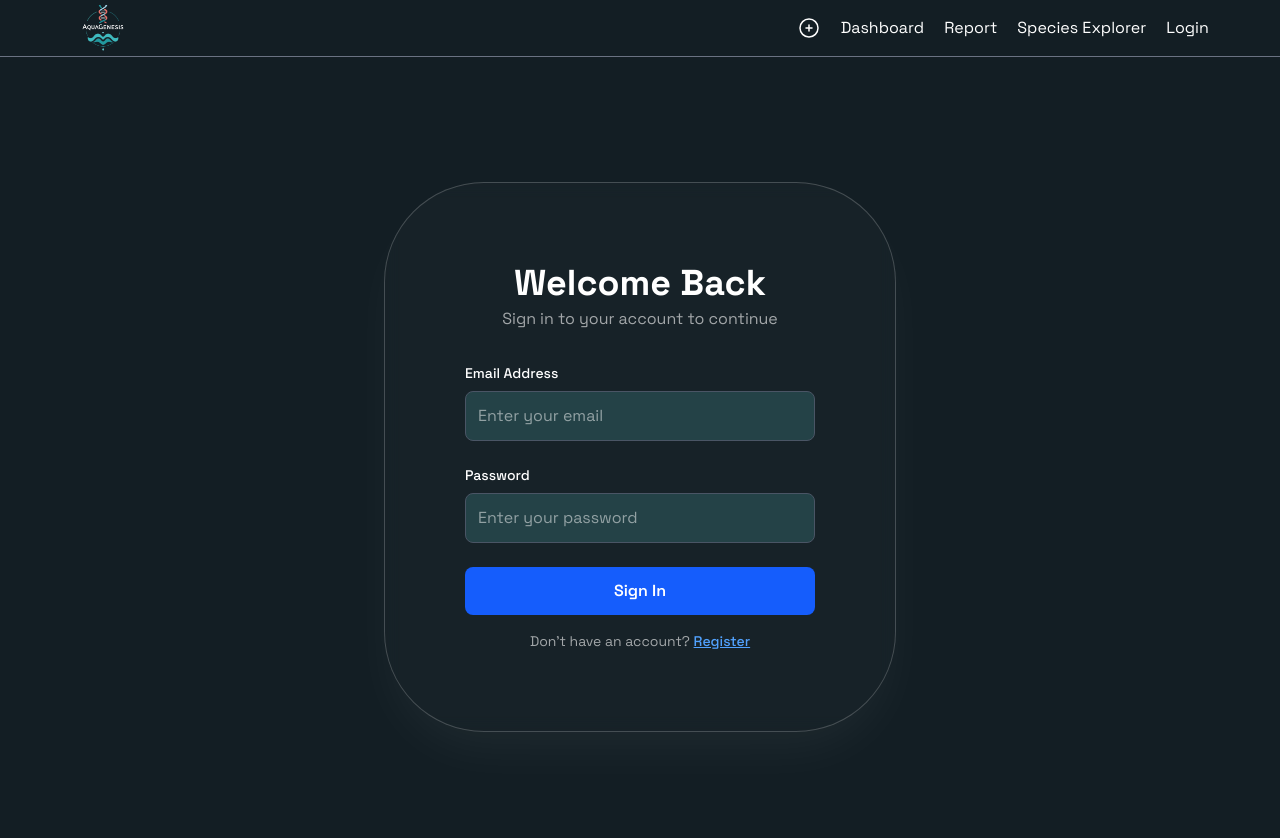
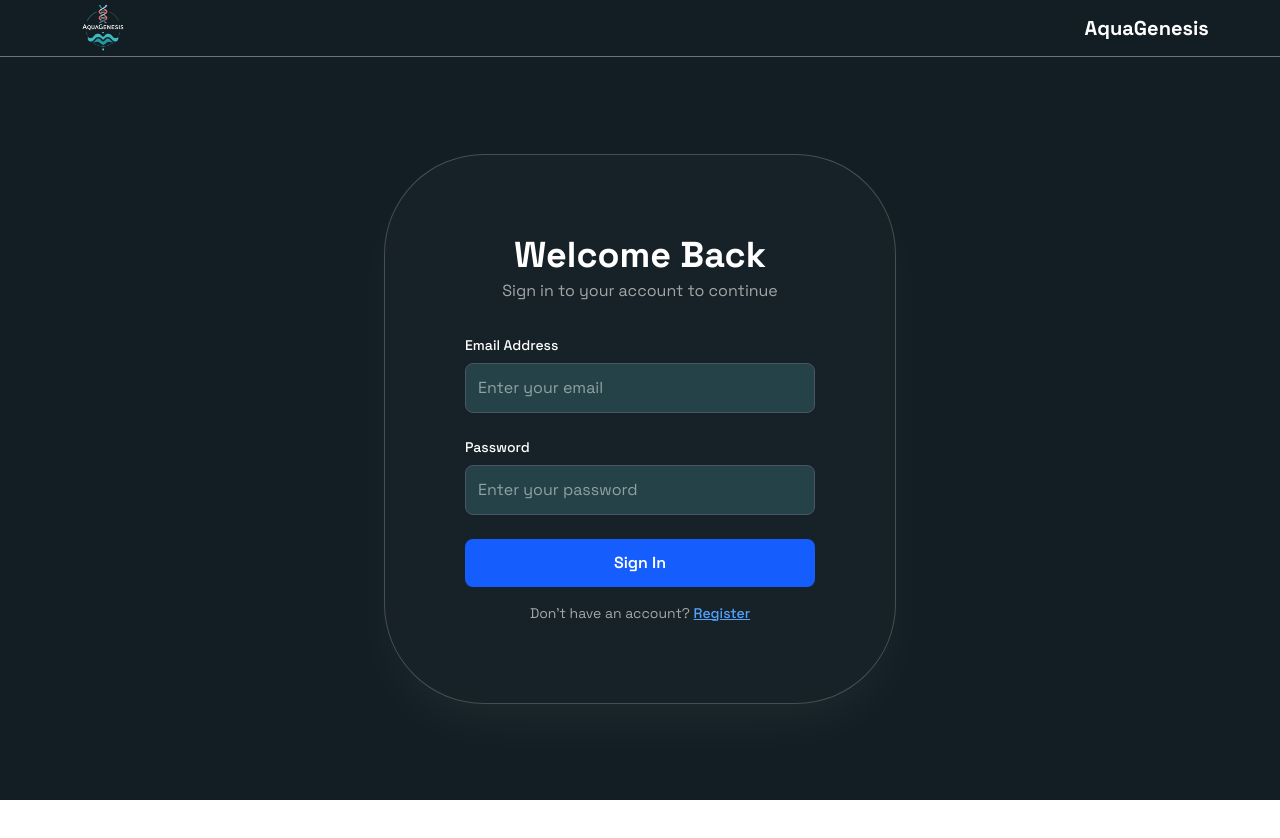
Before and after one commit to Hack2A/eDNA-sih25, a React (Vite) app in the folder frontend/: page /u/auth in a window 1280 px wide. Shown: the top 838 px of the page. After the commit the page ends 800 px from the top, so only its background shows below. Built offline with nearby package versions, Linux system fonts and the light colour scheme.

Commit message:
auth page

```diff
--- a/frontend/src/pages/forms/authenticate.tsx
+++ b/frontend/src/pages/forms/authenticate.tsx
@@ -1,5 +1,7 @@
 import React, { useState } from 'react'
 import { authService } from '../../services/authService'
+import { NavLink } from 'react-router-dom'
+import AquaGenesis from '/icon.png'
 
 const Authenticate = () => {
     const [isLogin, setIsLogin] = useState(true)
@@ -21,10 +23,31 @@ const Authenticate = () => {
                     // Handle login error (e.g., show error message)
                 });
         }
+        else {
+            authService.register({ email, password })
+                .then(response => {
+                    console.log('Registration successful:', response.data);
+                    // Handle successful registration (e.g., redirect, store token, etc.)
+                })
+                .catch(error => {
+                    console.error('Registration error:', error);
+                    // Handle registration error (e.g., show error message)
+                });
+        }
     }
 
     return (
-        <div className="w-full min-h-screen bg-[#131E24] text-white flex justify-center items-center">
+        <div className='min-h-screen flex flex-col'>
+
+            <nav className='px-2 py-1 text-white bg-[#131E24] border-b-1 border-b-gray-500 sticky top-0 w-full'>
+                <div className='flex items-center justify-between w-[90%] mx-auto py-2'>
+                    <NavLink to="/">
+                        <img src={AquaGenesis} alt="Logo" className='w-16 h-16 -my-4' />
+                    </NavLink>
+                    <NavLink to="/" className='font-bold text-xl'>AquaGenesis</NavLink>
+                </div>
+            </nav>
+            <div className="flex-1 w-full bg-[#131E24] text-white flex justify-center items-center">
                 <div className='bg-white/2 backdrop-blur-sm rounded-[100px] w-full max-w-lg p-20 shadow-white/5 shadow-2xl border border-white/20'>
                     <div className='text-center mb-8'>
                         <h1 className='text-4xl font-bold mb-2'>
@@ -90,6 +113,7 @@ const Authenticate = () => {
                     </div>
                 </div>
             </div>
+        </div>
     )
 }
 
--- a/frontend/src/routers/router.tsx
+++ b/frontend/src/routers/router.tsx
@@ -13,11 +13,11 @@ const AppRoutes = () => {
     return (
         <Router>
             <Routes>
+                <Route path="/u/auth" element={<Authenticate />} />
+
                 <Route element={<MainLayout></MainLayout>}>
                     <Route path="/" element={<Landing />} />
                     <Route path="/info" element={<Info />} />
-
-                    <Route path="/u/auth" element={<Authenticate />} />
 
                     <Route path="/data-ingest" element={<DataIngestion />} />
                     <Route path="/data-output" element={<BriefOutputScreen />} />
--- a/frontend/src/services/authService.ts
+++ b/frontend/src/services/authService.ts
@@ -10,11 +10,7 @@ export const authService = {
 		return axios.post(`${API_BASE_URL}/auth/login`, credentials);
 	},
 
-	register: async (userData: {
-		email: string;
-		password: string;
-		name: string;
-	}) => {
+	register: async (userData: { email: string; password: string }) => {
 		// TODO: Implement register functionality
 		return axios.post(`${API_BASE_URL}/auth/register`, userData);
 	},
```
Lines whose indentation alone changed are shown as unchanged.
